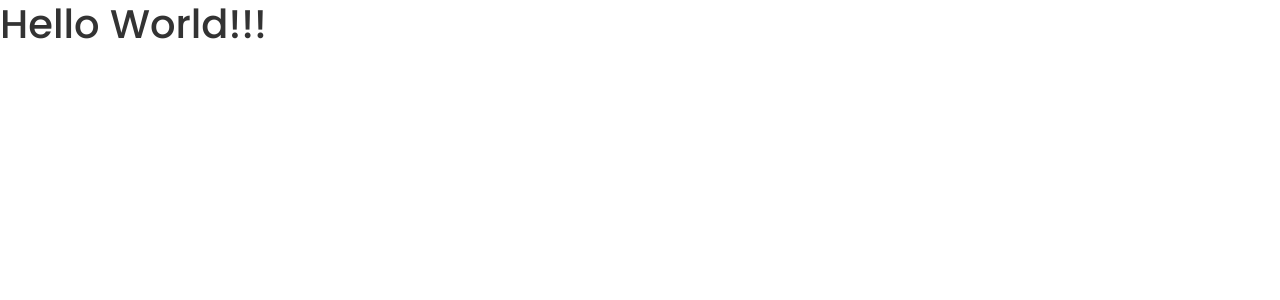
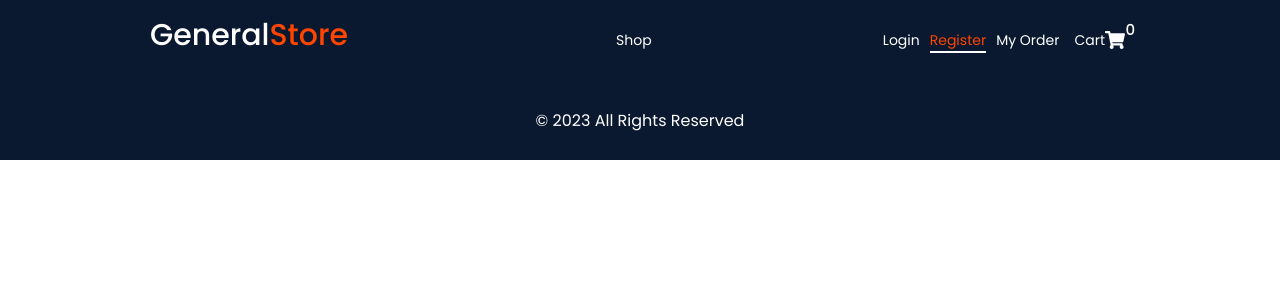
Before and after one commit to hpnavadiya/GeneralStore, a React (Create React App) app in the folder frontend/: page /register in a window 1280 px wide. Shown: the top 300 px of the page. Built offline with nearby package versions, Linux system fonts and the light colour scheme.

Commit message:
Create Navbar and footer section

```diff
--- a/frontend/src/App.js
+++ b/frontend/src/App.js
@@ -1,10 +1,24 @@
 import React from "react";
+import {
+  BrowserRouter,
+  Route,
+  Routes
+} from "react-router-dom";
+import Home from "./pages/home/Home";
+import Header from "./components/header/Header";
+import Footer from "./components/footer/Footer";
 
 const App = () => {
   return (
-    <div>
-      <h1>Hello World!!!</h1>
-    </div>
+    <>
+      <BrowserRouter>
+        <Header />
+        <Routes>
+          <Route path="/" element={<Home />}/>
+        </Routes>
+        <Footer />
+      </BrowserRouter>
+    </>
   );
 };
 
--- /dev/null
+++ b/frontend/src/components/footer/Footer.module.scss
@@ -0,0 +1,12 @@
+.footer {
+    background-color: var(--dark-blue);
+    color: #fff;
+    font-size: 1.6rem;
+    display: flex;
+    justify-content: center;
+    align-items: center;
+    height: 8rem;
+    p {
+      color: #fff;
+    }
+  }
--- /dev/null
+++ b/frontend/src/components/footer/footer.js
@@ -0,0 +1,15 @@
+import React from 'react';
+import styles from "./Footer.module.scss";
+
+const Footer = () => {
+
+    const date = new Date();
+    const year = date.getFullYear();
+  return (
+    <div className={styles.footer}>
+        &copy; {year} All Rights Reserved
+    </div>
+  )
+}
+
+export default Footer
--- /dev/null
+++ b/frontend/src/components/header/Header.module.scss
@@ -0,0 +1,229 @@
+.fixed {
+    width: 100%;
+    position: fixed;
+    top: 0;
+    transition: all 0.5s;
+    z-index: 9;
+  }
+
+  header {
+    width: 100%;
+    background-color: var(--dark-blue);
+    color: #fff;
+
+    .header {
+      width: 100%;
+      height: 8rem;
+      max-width: 1000px;
+      margin: 0 auto;
+      padding: 1rem;
+      display: flex;
+      justify-content: space-between;
+      align-items: center;
+      position: relative;
+    }
+
+    .logo a h2 {
+      width: 25%;
+      color: #fff;
+      cursor: pointer;
+      span {
+        color: orangered;
+      }
+    }
+
+    nav {
+      width: 75%;
+      display: flex;
+      justify-content: space-between;
+      ul {
+        display: flex;
+        justify-content: space-between;
+        list-style: none;
+
+        .logo-mobile {
+          display: none;
+        }
+
+        li {
+          margin: 0 5px;
+          a {
+            color: #fff;
+            &:hover {
+              color: orangered;
+            }
+          }
+        }
+      }
+    }
+
+    .header-right {
+      display: flex;
+
+      .cart a {
+        display: flex;
+        color: #fff;
+        position: relative;
+        &:hover {
+          color: orangered;
+        }
+        &.active {
+          color: var(--color-danger);
+        }
+        p {
+          position: absolute;
+          top: -1rem;
+          right: -1rem;
+          font-weight: 500;
+        }
+      }
+
+      span {
+        margin: 0 5px;
+
+        p {
+          color: #fff;
+        }
+      }
+
+      .links a {
+        margin: 0 5px;
+        color: #fff;
+        &:hover {
+          color: orangered;
+        }
+        &.active {
+          color: var(--color-danger);
+        }
+      }
+    }
+
+    .menu-icon {
+      cursor: pointer;
+      display: none;
+    }
+
+    @media screen and (max-width: 800px) {
+      nav {
+        display: block;
+        position: absolute;
+        top: 0;
+        left: 0;
+        width: 50%;
+        height: 100vh;
+        background-color: var(--dark-blue);
+        padding: 1rem;
+        z-index: 999;
+        transform: translateX(-200%);
+        transition: all 0.3s;
+
+        .nav-wrapper {
+          position: absolute;
+          top: 0;
+          right: 0;
+          width: 100%;
+          height: 100vh;
+          background-color: rgba(0, 0, 0, 0.5);
+          transform: translateX();
+          transition: all 0.3s;
+        }
+
+        .show-nav-wrapper {
+          transform: translateX(100%);
+        }
+
+        ul {
+          display: block;
+          .logo-mobile {
+            display: flex;
+            justify-content: space-between;
+            align-items: center;
+            > * {
+              cursor: pointer;
+            }
+          }
+          li {
+            padding: 5px 0;
+            border-bottom: 1px solid #333;
+            a {
+              display: block;
+            }
+          }
+        }
+
+        .header-right {
+          display: block;
+          .cart {
+            // display: block;
+            // padding: 5px 0;
+            border-bottom: 1px solid #333;
+            // a {
+            //   position: relative;
+            //   p {
+            //     position: absolute;
+            //     top: -1rem;
+            //     left: 5rem;
+            //     font-weight: 500;
+            //   }
+            // }
+          }
+
+          .links {
+            display: block;
+            a {
+              display: block;
+              margin: 0;
+              padding: 5px 0;
+              border-bottom: 1px solid #333;
+            }
+          }
+        }
+      }
+      .cart {
+        display: block;
+        padding: 5px 0;
+        // border-bottom: 1px solid #333;
+        a {
+          color: #fff;
+          position: relative;
+          &:hover {
+            color: orangered;
+          }
+          p {
+            position: absolute;
+            top: -1rem;
+            left: 5rem;
+            font-weight: 500;
+            color: #fff;
+          }
+        }
+      }
+      .show-nav {
+        transform: translateX(0);
+      }
+      .hide-nav {
+        transform: translateX(-200%);
+      }
+      .menu-icon {
+        display: flex;
+        > * {
+          margin-left: 2rem;
+        }
+      }
+    }
+  }
+
+  .active {
+    position: relative;
+    color: var(--color-danger);
+  }
+
+  .active::after {
+    content: "";
+    position: absolute;
+    left: 0;
+    bottom: -3px;
+    width: 100%;
+    height: 2px;
+    background-color: #fff;
+  }
--- /dev/null
+++ b/frontend/src/components/header/header.js
@@ -0,0 +1,96 @@
+import React from 'react';
+import styles from "./Header.module.scss";
+import { Link, NavLink } from 'react-router-dom';
+import {FaShoppingCart} from "react-icons/fa";
+import {HiOutlineMenuAlt3} from "react-icons/hi";
+import {FaTimes} from "react-icons/fa";
+import { useState } from "react";
+
+export const logo = (
+    <div className={styles.logo}>
+        <Link to="/">
+            <h2>
+                General<span>Store</span>
+            </h2>
+        </Link>
+    </div>
+);
+
+const activeLink = ({isActive}) => (isActive ? `${styles.active}` : "");
+
+
+const Header = () => {
+
+    const [showMenu, setShowMenu] = useState(false)
+
+    const toggleMenu = () => {
+        setShowMenu(!showMenu);
+    };
+
+    const hideMenu = () => {
+        setShowMenu(false);
+    };
+
+    const cart = (
+        <span className={styles.cart}>
+            <Link to="/cart">
+                Cart
+
+                <FaShoppingCart size={20} />
+                <p>0</p>
+            </Link>
+        </span>
+    );
+
+    return (
+        <header>
+            <div className={styles.header}>
+                {logo}
+
+                <nav className={showMenu ? `${styles["show-nav"]}` : `${styles["hide-nav"]}`}>
+
+                    <div className={showMenu ? `${styles["nav-wrapper"]} ${styles["show-nav-wrapper"]}`
+                    : `${styles["nav-wrapper"]}` } onClick={hideMenu}>
+
+                    </div>
+
+                    <ul>
+                        <li className={styles["logo-mobile"]}>
+                            {logo}
+                            <FaTimes size={22} color="#fff" onClick={hideMenu}/>
+                        </li>
+                        <li>
+                            <NavLink to="/shop" className={activeLink}>
+                                Shop
+                            </NavLink>
+                        </li>
+                    </ul>
+
+                    <div className={styles["header-right"]}>
+                        <span className={styles.links}>
+                            <NavLink to={"login"} className={activeLink}>
+                                Login
+                            </NavLink>
+
+                            <NavLink to={"register"} className={activeLink}>
+                                Register
+                            </NavLink>
+
+                            <NavLink to={"Order-history"} className={activeLink}>
+                                My Order
+                            </NavLink>
+                        </span>
+                        {cart}
+                    </div>
+                </nav>
+
+                <div className={styles["menu-icon"]}>
+                    {cart}
+                    <HiOutlineMenuAlt3 size={28} onClick={toggleMenu} />
+                </div>
+            </div>
+        </header>
+    )
+}
+
+export default Header
--- /dev/null
+++ b/frontend/src/pages/home/Home.js
@@ -0,0 +1,11 @@
+import React from 'react'
+
+const Home = () => {
+  return (
+    <div>
+      <h1>Home Page</h1>
+    </div>
+  )
+}
+
+export default Home
```
